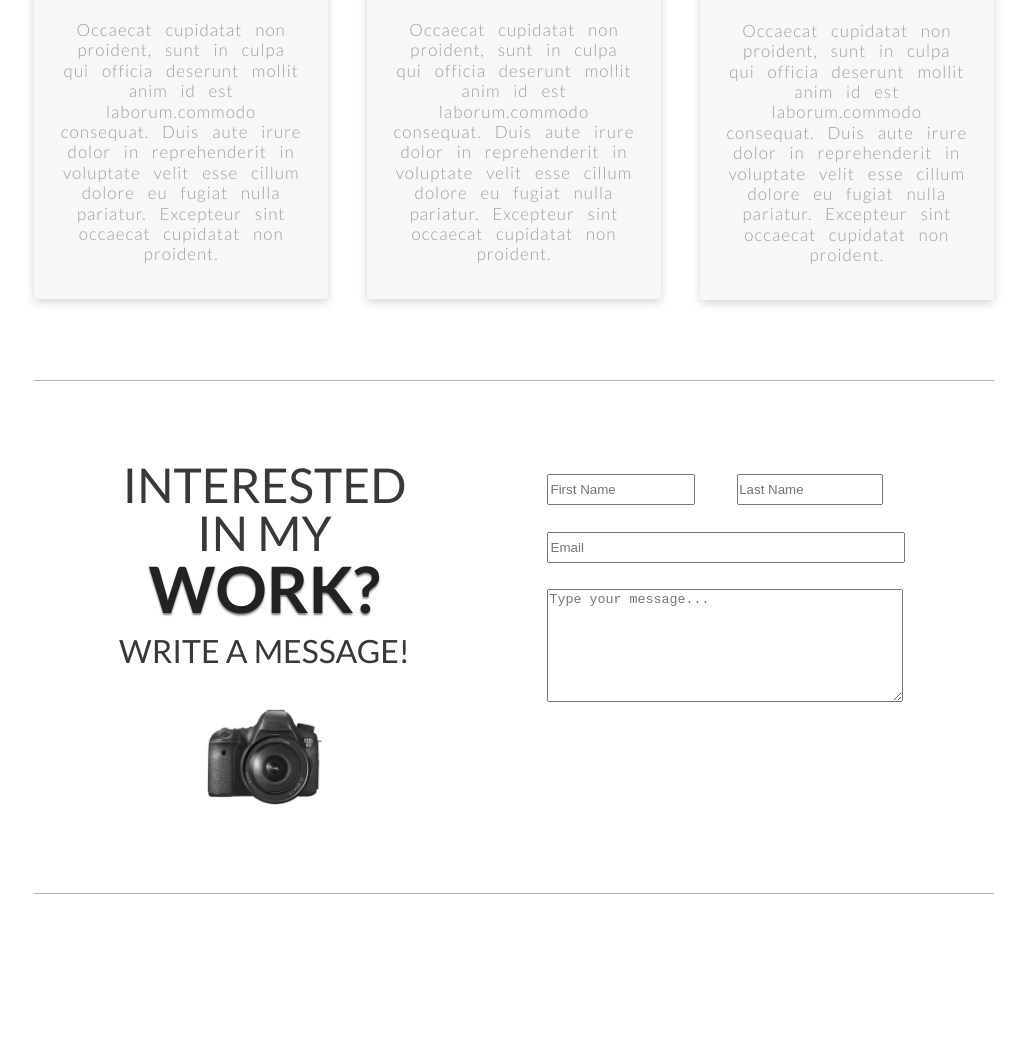
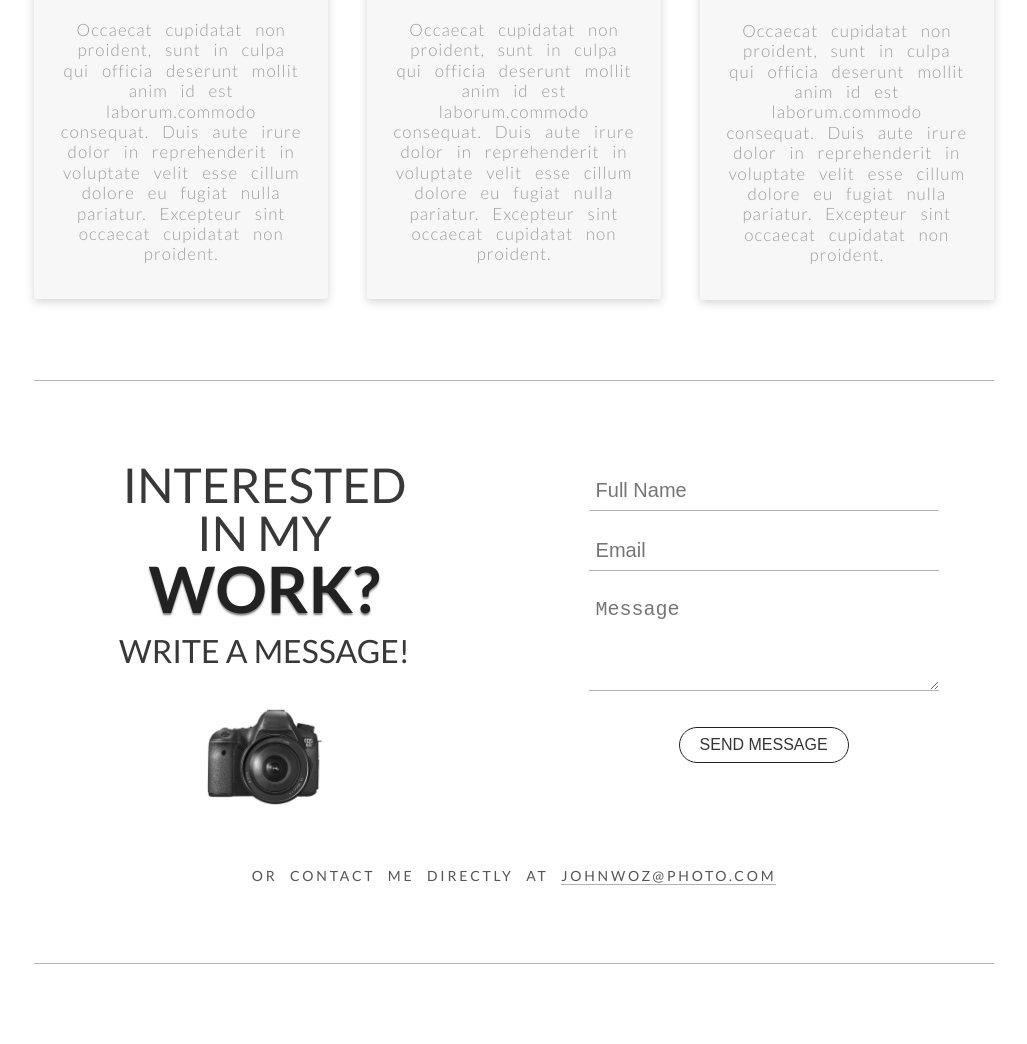
Before and after one commit to PhillJaySaw/Szablon-Karina, a plain HTML site: page index.html in a window 1280 px wide. Shown: the part 2491-3535 px from the top of the page, without its empty margins (126-1153 px from the left). Before the commit the page ends 3465 px from the top, so only its background shows below. Drawn offline with nearby package versions, Linux system fonts and the light colour scheme.

Commit message:
Completely remade the form in the contact section and added footer with email address

```diff
--- a/css/main.css
+++ b/css/main.css
@@ -280,6 +280,8 @@ figure {
   filter: contrast(50%);
 }
 
+/* ######## CONTACT FORM ######## */
+
 .contact div.columns:first-child {
   text-align: center;
   font-size: 3rem;
@@ -312,39 +314,72 @@ bdi.write {
 
 }
 
-form {
+.contact .wrapper {
   width: 350px;
+  padding: 10px;
+  text-align: center;
 
 }
 
-input {
-  height: 25px;
-  margin: 1em;
+input[type="text"], input[type="email"] ,textarea {
+  box-sizing: border-box;
+  -webkit-box-sizing: border-box;
+  -moz-box-sizing: border-box;
+  outline: none;
+  display: block;
+  width: 100%;
+  padding: 7px;
+  border: none;
+  border-bottom: 1px solid rgba(0, 0, 0, 0.3);
+  margin-bottom: 20px;
+  height: 40px;
+  font-size: 20px;
 }
 
-#message {
-  margin: 1em;
-  width: 100%;
-  height: 8em;
+textarea {
+  overflow: auto;
+  height: 5em;
 }
 
-#name {
-  width: 40%;
+input[type="submit"] {
+  border-radius: 50px;
+  background-color: rgba(255, 255, 255, 0.8);
+  color: rgba(0, 0, 0, 0.8);
+  box-shadow: none;
+  border: 1px solid #222222;
+  display: inline-block;
+  font-size: 16px;
+  padding: 8px 20px;
+  text-decoration: none;
+  text-transform: uppercase;
+  cursor: pointer;
+  transition: all 200ms;
 }
 
-.firstn {
-  float: left;
+input[type="submit"]:hover {
+  background-color: rgba(0, 0, 0, 0.8);
+  color: rgba(255, 255, 255, 0.8);
+
 }
 
-.lastn {
-  float: right;
-  margin-right: 0;
-  padding-left: 0;
+div.dm{
+  margin: 0 auto;
+  font-size: 300;
+  text-transform: uppercase;
+  font-size: 14px;
+  color: #555555;
+  text-align: center;
+  margin-top: 4em;
+  letter-spacing: 0.2em;
+  word-spacing: 0.5em
 }
 
-#mail {
-  width: 100%
+.mail {
+  border-bottom: 1px solid rgba(0,0,0, .3);
 }
+
+
+/* ######## FOOTER ######## */
 
 footer {
   height: 600px;
--- a/index.html
+++ b/index.html
@@ -135,16 +135,18 @@
             </span>
           </div>
           <div class="six columns">
-            <form action="index.html" method="post">
-              <input id="name" class="firstn" type="text" name="firtName" placeholder="First Name" value="">
-              <input id="name" class="lastn" type="text" name="lastName" placeholder="Last Name" value=""><br />
-              <input id="mail" type="email" name="email" placeholder="Email" value=""><br />
-              <textarea id="message" name="message" placeholder="Type your message..."></textarea>
-
-            </form>
+            <div class="wrapper">
+              <form class="contact" action="index.html" method="post">
+                <input type="text" name="firstn" placeholder="Full Name">
+                <input type="email" name="email" placeholder="Email">
+                <textarea placeholder="Message"></textarea><br/>
+                <input type="submit" name="name" value="Send Message">
+              </form>
+            </div>
           </div>
         </div>
       </section>
+      <div class="row"><div class="twelve columns dm">or contact me directly at <bdi class="mail">johnwoz@photo.com</bdi></div></div>
       <div class="row"><div class="twelve columns"><hr></div></div>
     </main>
     <footer>
```
